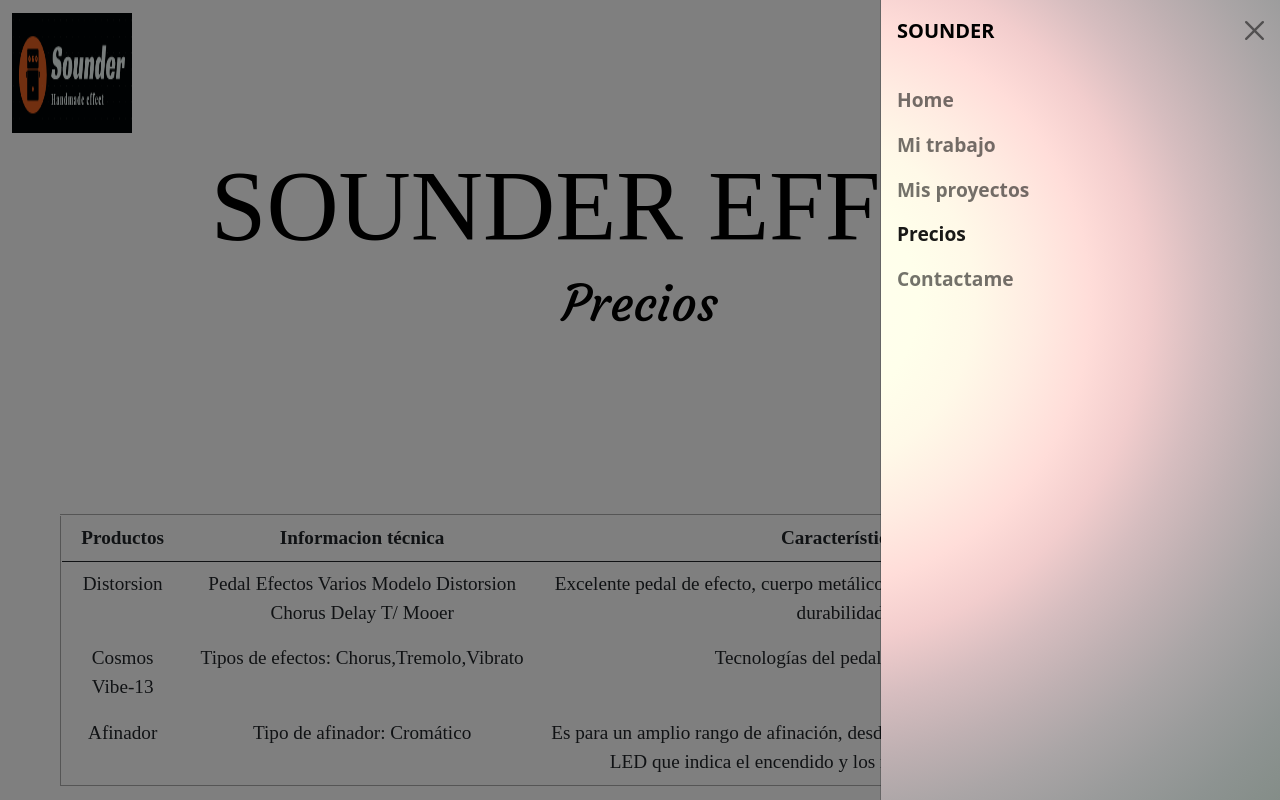
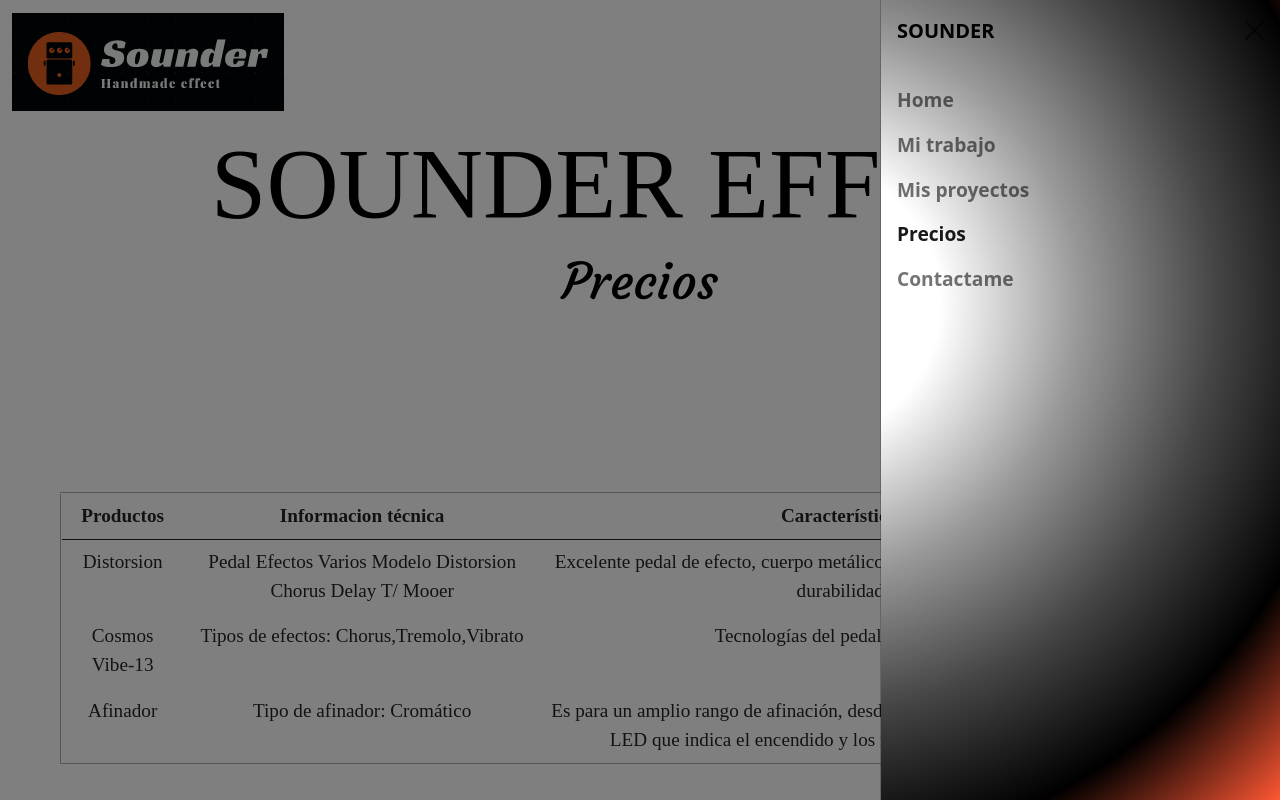
Before and after one commit to Nataliapupi/coder.web20, a website: page pages/precios.html in a window 1280 px wide. Both pictures are taken after a click on the button 1240 px from the left and 73 px from the top of the page. Shown: the top 800 px of the page. Drawn offline with nearby package versions, Linux system fonts and the light colour scheme; files whose address does not match are found by name; a web font is replaced by a local one.

Commit message:
cammbios

```diff
--- a/pages/precios.html
+++ b/pages/precios.html
@@ -23,7 +23,7 @@
         <nav class="navbar navbar-light fondoPrecios">
             <div class="container-fluid">
                 <a class="navbar-brand" href="#">
-                    <img src="../fotos/fotosounder/logo.png.png" alt="Logo" width="120" height="120">
+                    <img src="../fotos/fotosounder/logo.png.png" alt="Logo">
                 </a>
                 <button class="navbar-toggler" type="button" data-bs-toggle="offcanvas"
                     data-bs-target="#offcanvasNavbar" aria-controls="offcanvasNavbar">
@@ -31,7 +31,7 @@
                 </button>
                 <div class="offcanvas offcanvas-end" tabindex="-1" id="offcanvasNavbar"
                     aria-labelledby="offcanvasNavbarLabel"
-                    style="background-image: radial-gradient(circle at -19.64% 37.72%, #ffffee 0, #ffffed 8.33%, #ffffeb 16.67%, #fff9e8 25%, #ffece2 33.33%, #ffddd9 41.67%, #f2cdcd 50%, #d6bdbf 58.33%, #bfb0b2 66.67%, #aaa5a6 75%, #9a9b9b 83.33%, #8d9391 91.67%, #848d88 100%);">
+                    style="background-image: radial-gradient(circle at -19.64% 37.72%, white, white,#999999,#454545,black,#FF5733);">
                     <div class="offcanvas-header">
                         <h5 class="offcanvas-title" id="offcanvasNavbarLabel" style="font-weight: 700;">SOUNDER</h5>
                         <button type="button" class="btn-close text-reset" data-bs-dismiss="offcanvas"
```
